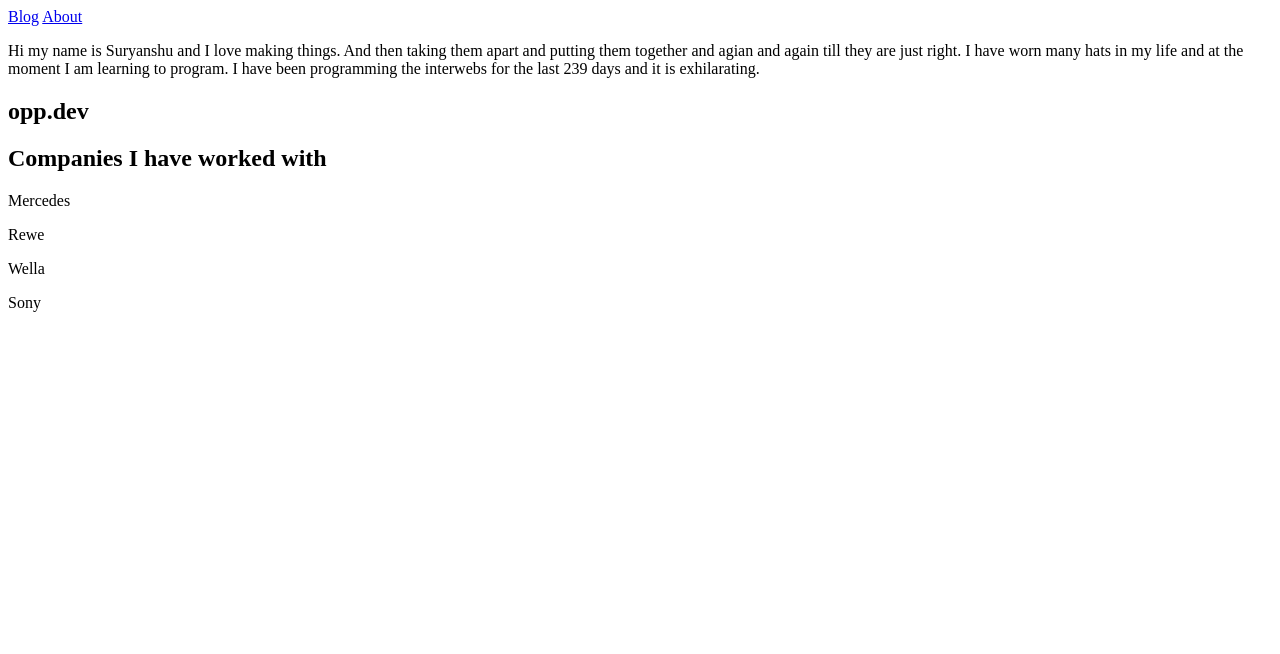
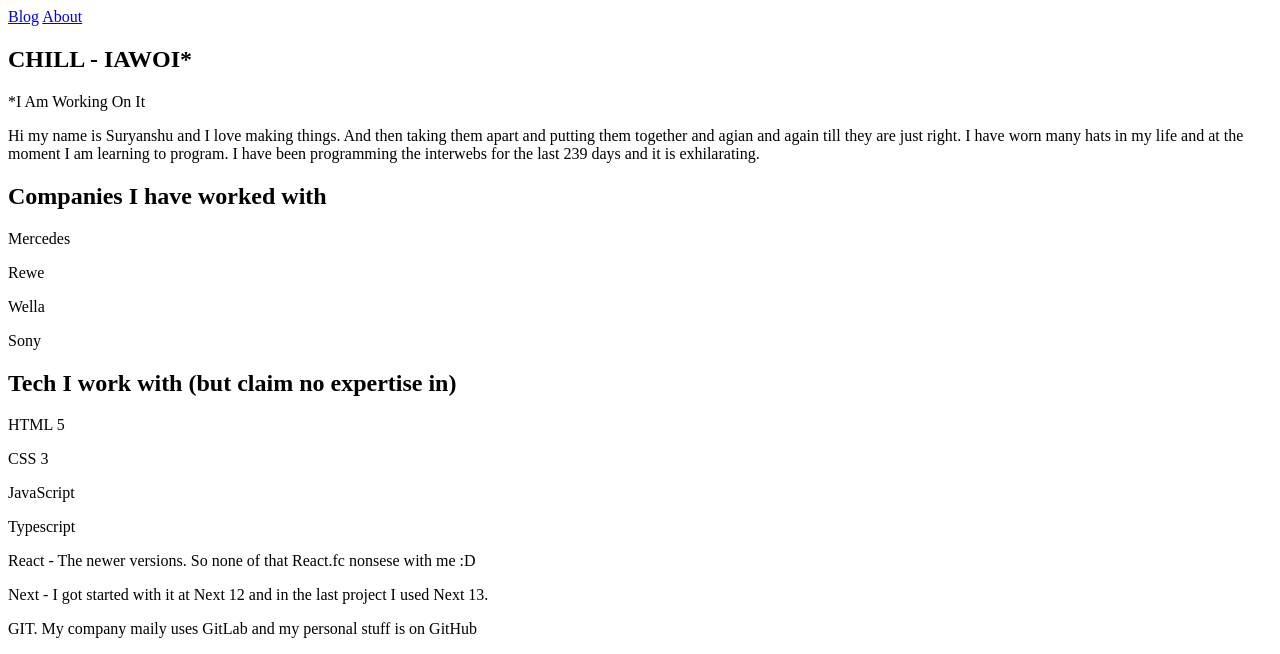
Before and after one commit to opp-dev/oppdev-website, a plain HTML site: page src/index.html in a window 1280 px wide. Shown: the top 654 px of the page. Drawn offline with Linux system fonts and the light colour scheme.

Commit message:
Add Tech section and IAWOI notice to LP and disclaimer to blog

```diff
--- a/src/index.html
+++ b/src/index.html
@@ -12,12 +12,21 @@
     <a href="blog.html">Blog</a>
     <a href="about.html">About</a>
   </nav>
+
+  <section>
+    <h1>
+      CHILL - IAWOI*
+    </h1>
+    <p>*I Am Working On It</p>
+  </section>
+
   <section>
     <p>
-      Hi my name is Suryanshu and I love making things. And then taking them apart and putting them together and agian and again till they are just right. I have worn many hats in my life and at the moment I am learning to program. I have been programming the interwebs for the last 239 days and it is exhilarating.
+      Hi my name is Suryanshu and I love making things. And then taking them apart and putting them together and agian
+      and again till they are just right. I have worn many hats in my life and at the moment I am learning to program. I
+      have been programming the interwebs for the last 239 days and it is exhilarating.
     </p>
   </section>
-  <h2>opp.dev</h2>
 
   <section>
     <h2>Companies I have worked with</h2>
@@ -27,8 +36,19 @@
     <p>Sony</p>
   </section>
 
+  <section>
+    <h2>Tech I work with (but claim no expertise in)</h2>
+    <p>HTML 5</p>
+    <p>CSS 3</p>
+    <p>JavaScript</p>
+    <p>Typescript</p>
+    <p>React - The newer versions. So none of that React.fc nonsese with me :D</p>
+    <p>Next - I got started with it at Next 12 and in the last project I used Next 13.</p>
+    <p>GIT. My company maily uses GitLab and my personal stuff is on GitHub</p>
+  </section>
+
   <footer>
-
+    <h1>OPP: Obnoxious Product Person</h1>
   </footer>
 </body>
 
```
Also changed, not shown: src/blog.html (+1 -0 lines).
